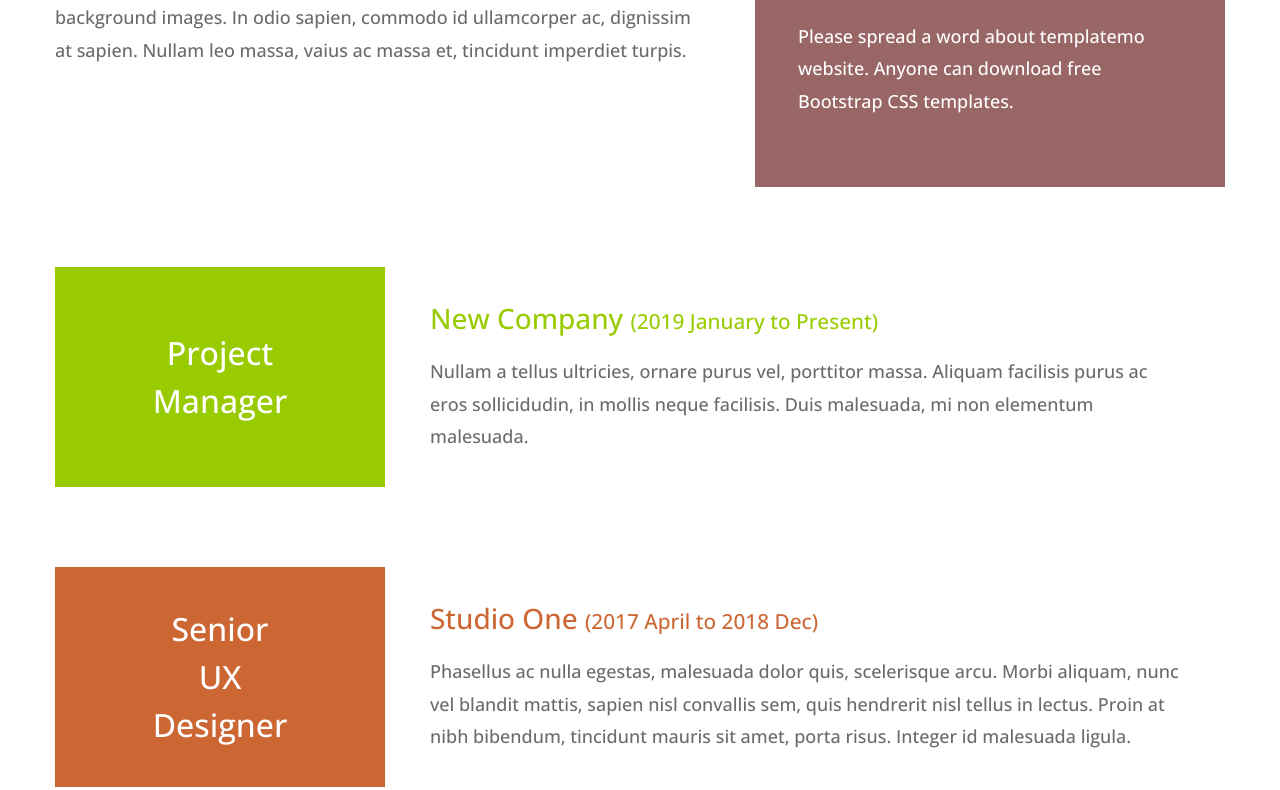
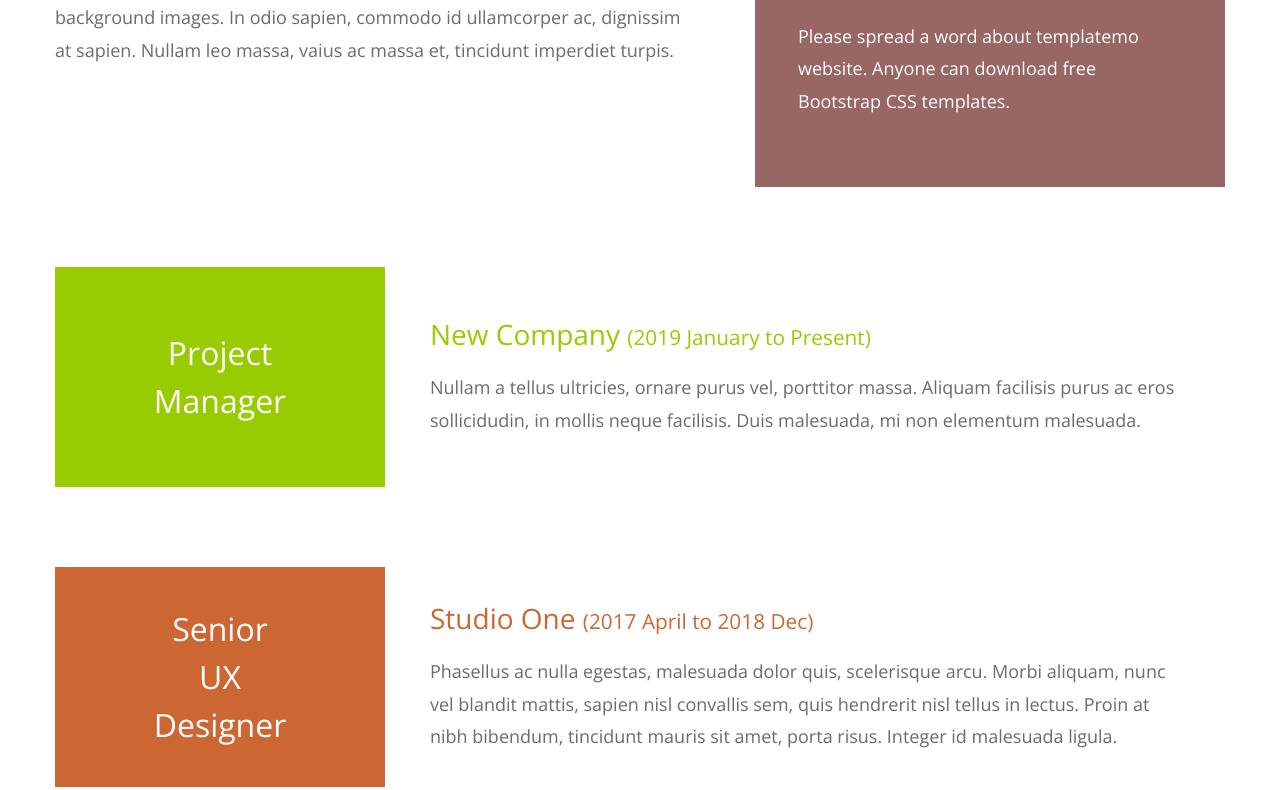
Before and after one commit to bhagyesh1/mini, a plain HTML site: page index.html in a window 1280 px wide. Shown: the part 913-1703 px from the top of the page. Drawn offline with nearby package versions, Linux system fonts and the light colour scheme.

Commit message:
Update index.html

```diff
--- a/index.html
+++ b/index.html
@@ -4,7 +4,7 @@
     <meta charset="UTF-8" />
     <meta name="viewport" content="width=device-width, initial-scale=1.0" />
     <meta http-equiv="X-UA-Compatible" content="ie=edge" />
-    <link rel="stylesheet" href="https://fonts.googleapis.com/css?family=Open+Sans:500,600" />
+    <link rel="stylesheet" href="https://fonts.googleapis.com/css?family=Open+Sans:400,600" />
     <link rel="stylesheet" href="css/all.min.css" />
     <link rel="stylesheet" href="css/bootstrap.min.css" />
     <link rel="stylesheet" href="css/templatemo-style.css" />
```
